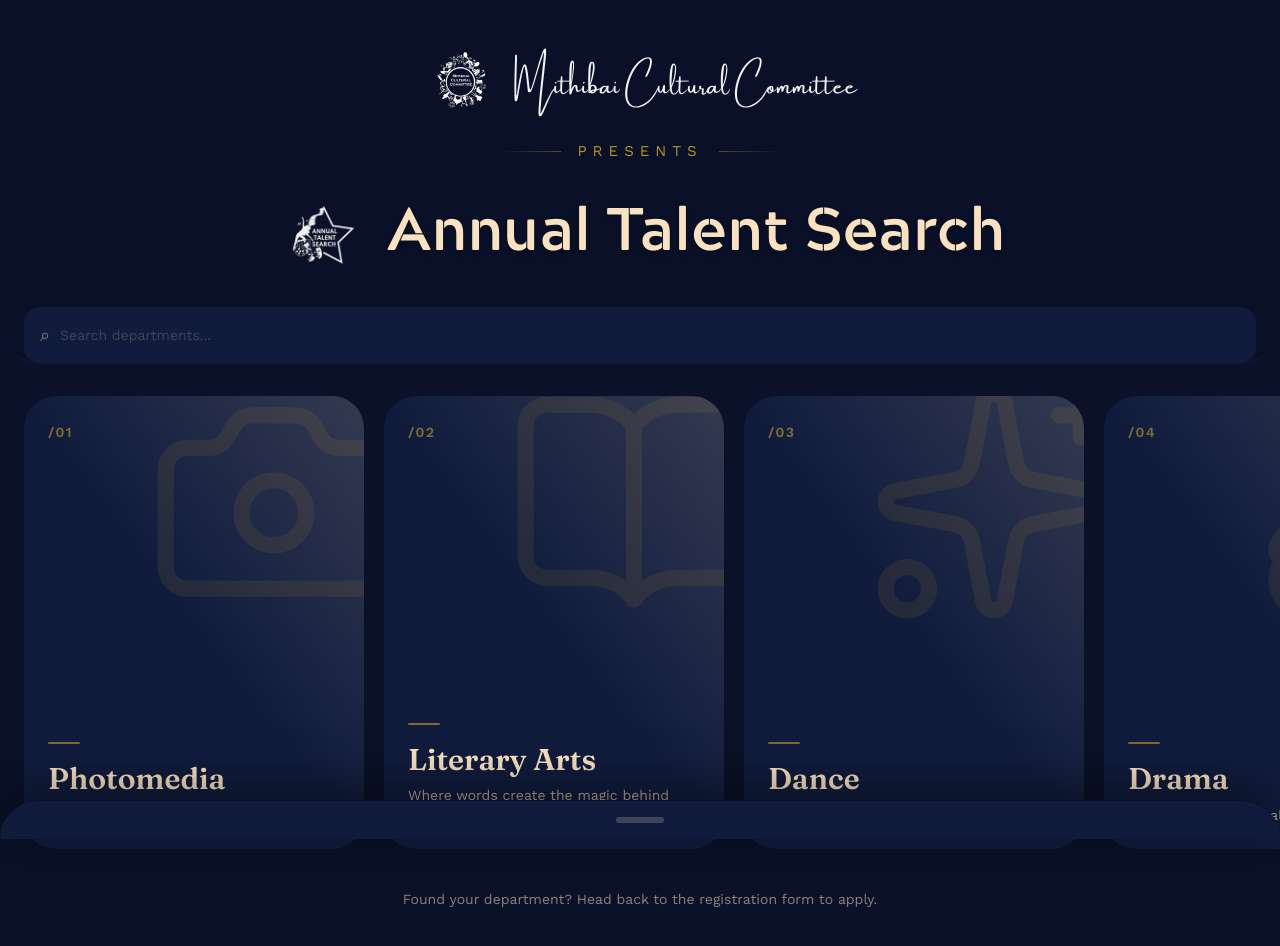
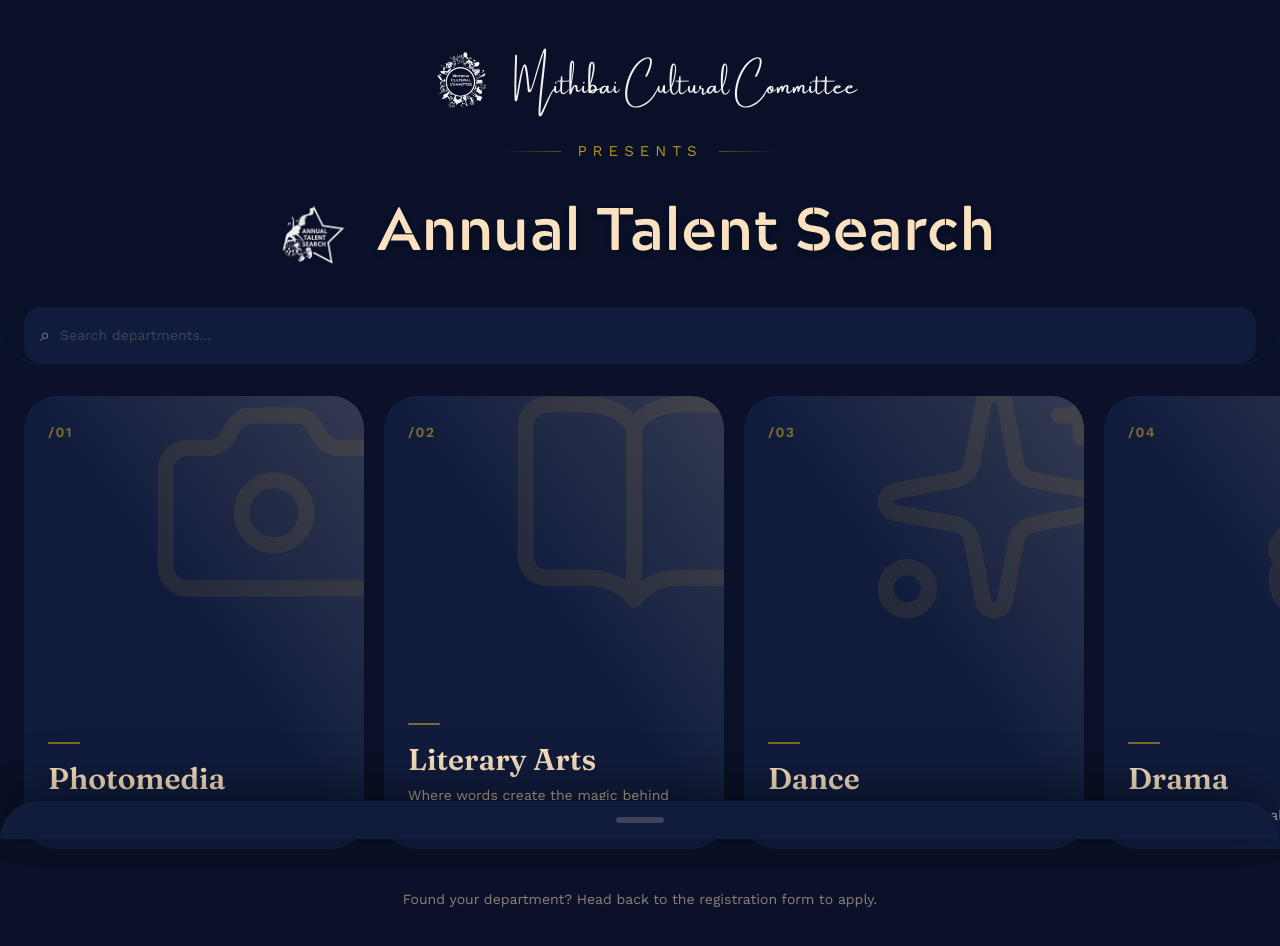
Before and after one commit to SanaKhan2006/ATS_DepartmentsDescription, a React (Vite) app: page / in a window 1280 px wide. Shown: the top 946 px of the page. Built offline with nearby package versions, Linux system fonts and the light colour scheme.

Commit message:
Centered the header

```diff
--- a/src/components/DepartmentsPage.jsx
+++ b/src/components/DepartmentsPage.jsx
@@ -22,7 +22,7 @@ export default function DepartmentsPage() {
   const selectedDept = departments.find((d) => d.id === selectedDeptId);
 
   return (
-     <div className="min-h-screen w-full relative bg-navy text-beige font-work">
+    <div className="min-h-screen w-full relative bg-navy text-beige font-work">
       {/* ---------------------------------------------------------- */}
       {/* Header & Search                           */}
       {/* ---------------------------------------------------------- */}
@@ -46,7 +46,7 @@ export default function DepartmentsPage() {
           {/* Line 3: ATS Logo and Event Name */}
           <h1 className="text-3xl sm:text-5xl md:text-6xl leading-tight font-archerus flex items-center justify-center gap-3 sm:gap-4 w-full whitespace-nowrap">
             <img src="/ats.webp" alt="ATS Logo" className="w-16 h-16 sm:w-20 sm:h-20 md:w-24 md:h-24 object-contain rounded-xl shrink-0" />
-            <span className="drop-shadow-md">{EVENT.eventName}</span>
+            <span className="drop-shadow-md pr-5">{EVENT.eventName}</span>
           </h1>
         </header>
 
```
